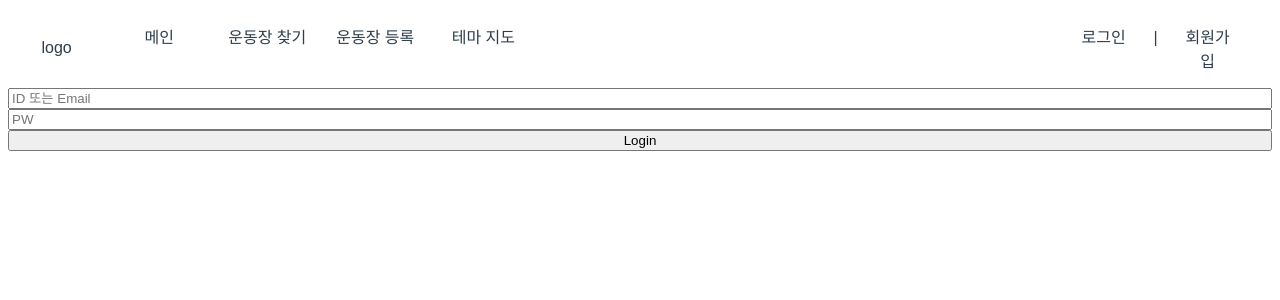
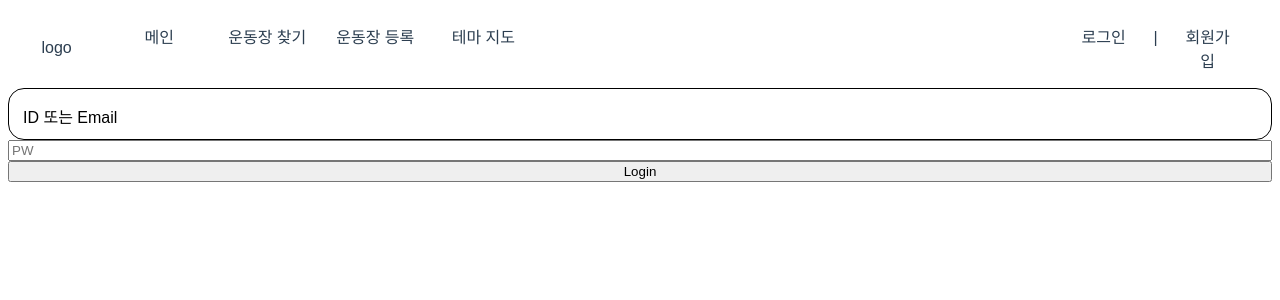
Before and after one commit to Jongwoo0101/Where-To-Play, a Vue app in the folder frontend/: page /login in a window 1280 px wide. Shown: the top 300 px of the page. Built offline with nearby package versions, Linux system fonts and the light colour scheme.

Commit message:
인풋 디자인 변경 초안

```diff
--- a/frontend/src/views/Login.vue
+++ b/frontend/src/views/Login.vue
@@ -1,12 +1,47 @@
 <template>
     <div class="form">
-        <input type="text" v-model="id" placeholder="ID 또는 Email" required>
+        <input type="text" class="input" required>
+        <label class="user-id">ID 또는 Email</label>
         <input type="password" v-model="pw" placeholder="PW" required>
         <button @click="submit">Login</button>
     </div>
 </template>
 
 <style>
+.form {
+    position: relative;
+}
+
+.input {
+    border: solid 1.5px #000000;
+    border-radius: 1rem;
+    background: none;
+    padding: 1rem;
+    font-size: 1rem;
+    color: #000000;
+    transition: border 150ms cubic-bezier(0.4, 0, 0.2, 1);
+}
+
+.user-id {
+    position: absolute;
+    left: 15px;
+    color: #000000;
+    pointer-events: none;
+    transform: translateY(1rem);
+    transition: 150ms cubic-bezier(0.4, 0, 0.2, 1);
+}
+
+.input:focus, input:valid {
+    outline: none;
+    border: 1.5px solid #1a73e8;
+}
+
+.input:focus ~ label, input:valid ~ label {
+    transform: translateY(-50%) scale(0.8);
+    background-color: #FFFFFF;
+    padding: 0.2em;
+    color: #2196f3;
+}
 
 </style>
 
```
